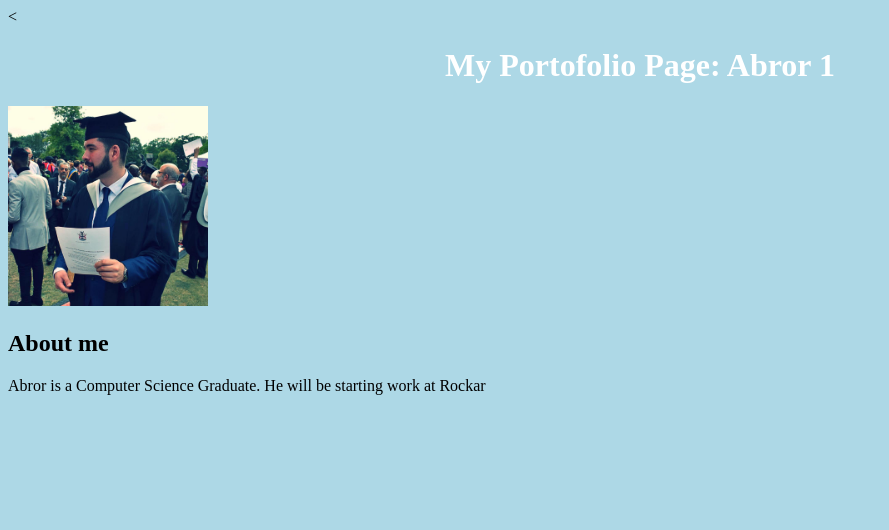
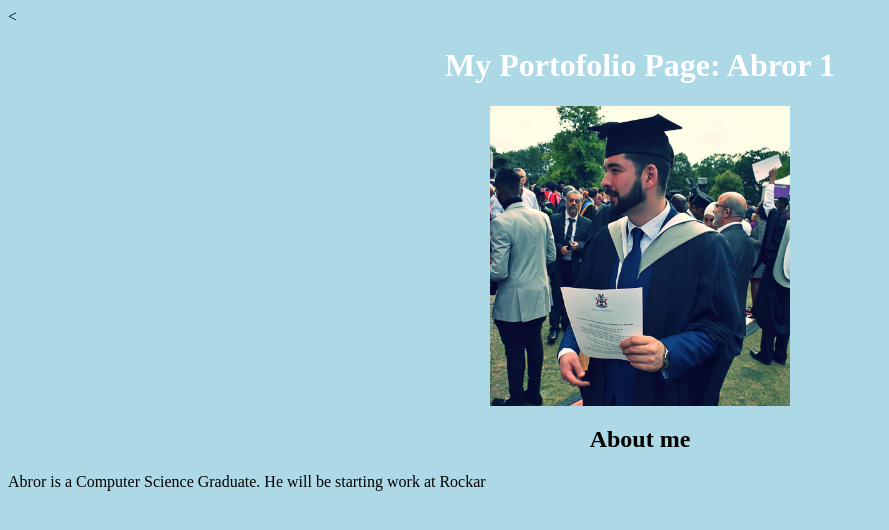
Before and after one commit to ailkhamov/Rockar, a plain HTML site: page index.html in a window 1280 px wide. Shown: the whole page, without its empty margins (0-889 px from the left). Drawn offline with Linux system fonts and the light colour scheme.

Commit message:
aligned About me in the center

```diff
--- a/index.html
+++ b/index.html
@@ -9,8 +9,9 @@
     <header>
       <h1>My Portofolio Page: Abror 1</h1>
 
-      <img style="width: 200px; height: 200px;" src="abror.jpg.jpg" alt="Profile Picture">
-      <h2> About me </h2>
+      <img src="abror.jpg.jpg" alt="Profile Picture" class="center" width="300" height="300">
+
+      <h2 align = "center"> About me </h2>
 
       <p> Abror is a Computer Science Graduate. He will be starting work at Rockar
 
--- a/style.css
+++ b/style.css
@@ -6,9 +6,9 @@ body {
 h1 {
   color: white;
   text-align: center;
-
 }
-.profile_picture{
-  width: 200px;
-  height: 50px;
+.center{
+  display: block;
+  margin-left: auto;
+  margin-right: auto;
 }
```
